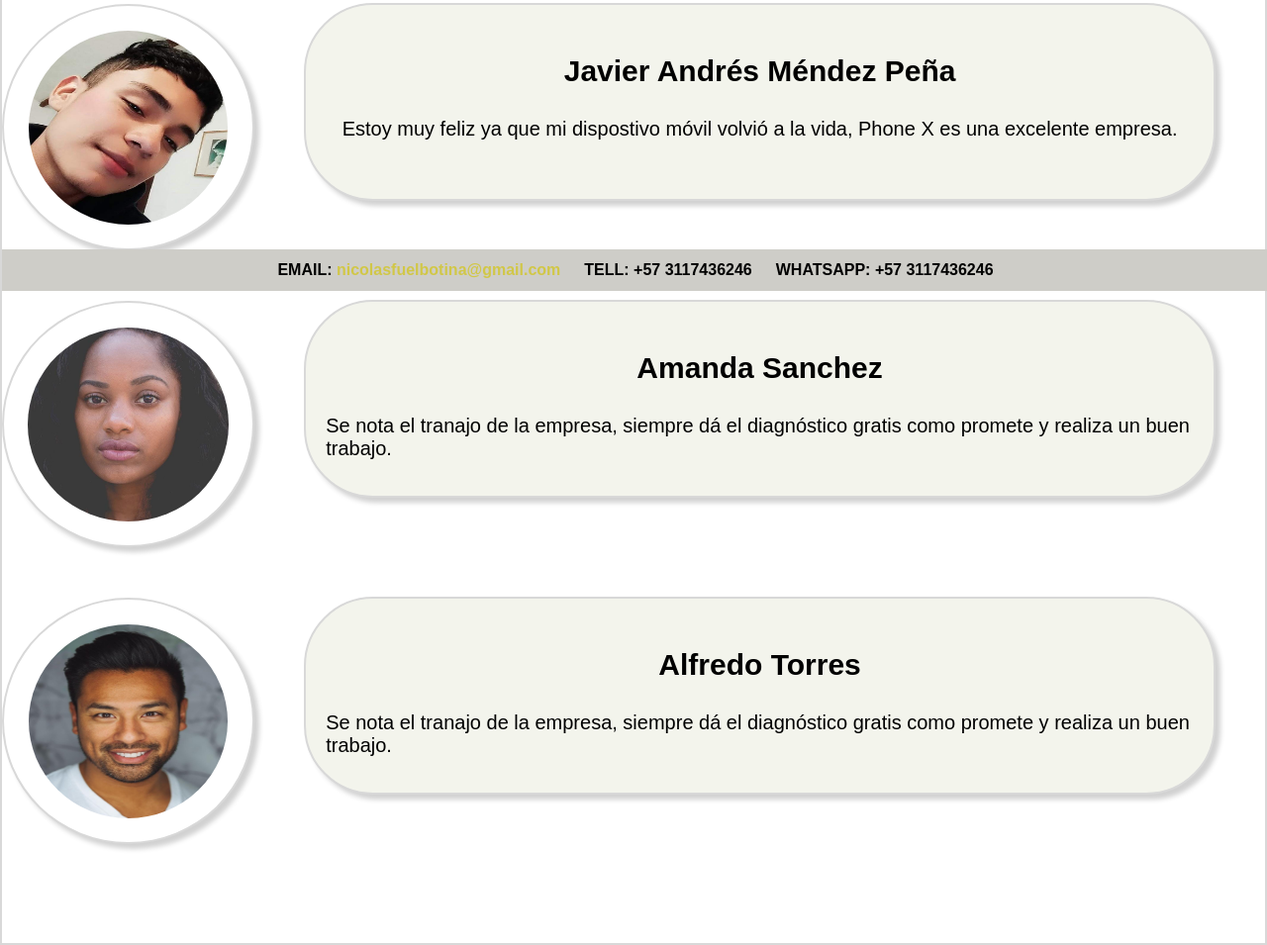
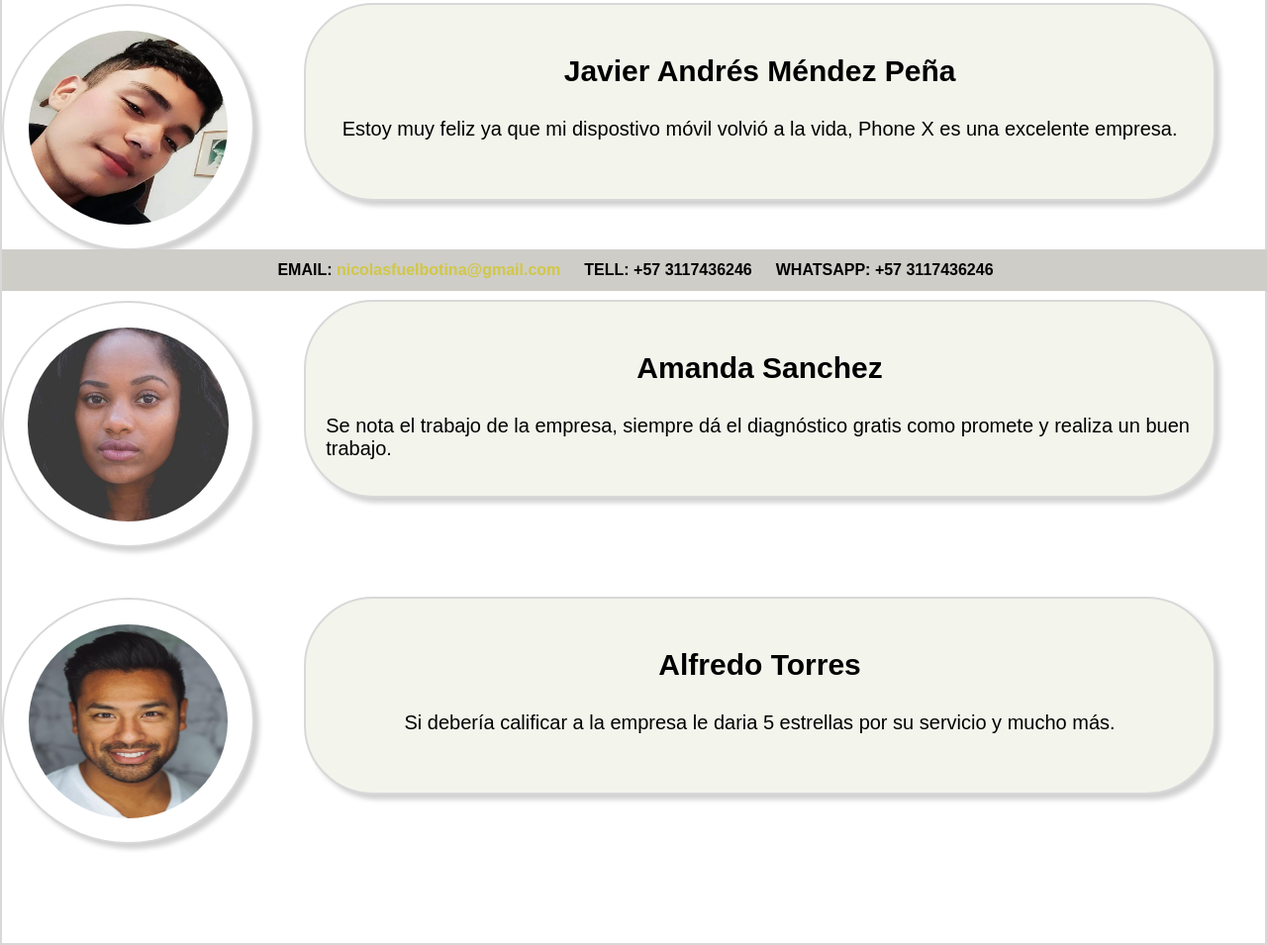
Before and after one commit to PlayerNFB/phoneX.github.io, a plain HTML site: page commenters.html in a window 1280 px wide. Shown: the part 506-1461 px from the top of the page at 99% size. Drawn offline with Linux system fonts and the light colour scheme.

Commit message:
se corrigió errores de texto en los comentarios

```diff
--- a/commenters.html
+++ b/commenters.html
@@ -54,7 +54,7 @@
 
         <div class="receña-texto caja-m">
             <h3 class="name-receña">Amanda Sanchez</h3>
-            <p class="p-receña"> Se nota el tranajo de la empresa,
+            <p class="p-receña"> Se nota el trabajo de la empresa,
                 siempre dá el diagnóstico gratis como promete y realiza
                 un buen trabajo.
             </p>
@@ -67,9 +67,8 @@
 
         <div class="receña-texto caja-m">
             <h3 class="name-receña">Alfredo Torres</h3>
-            <p class="p-receña"> Se nota el tranajo de la empresa,
-                siempre dá el diagnóstico gratis como promete y realiza
-                un buen trabajo.
+            <p class="p-receña"> Si debería calificar a la empresa le daria
+                5 estrellas por su servicio y mucho más.
             </p>
         </div>
 
```
